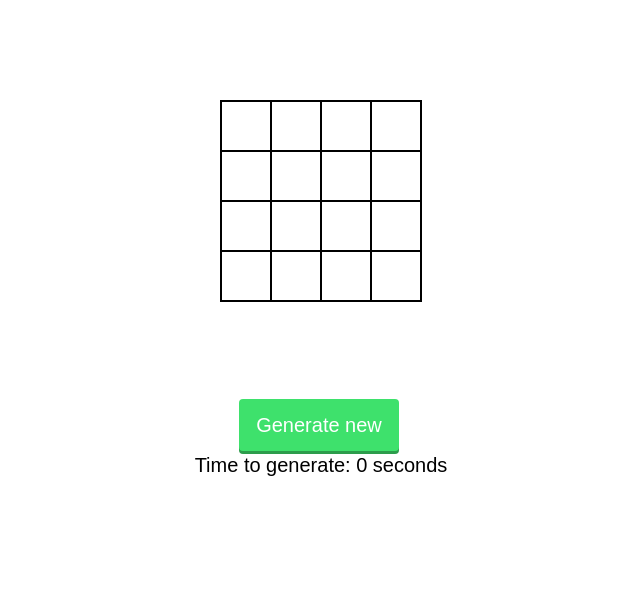
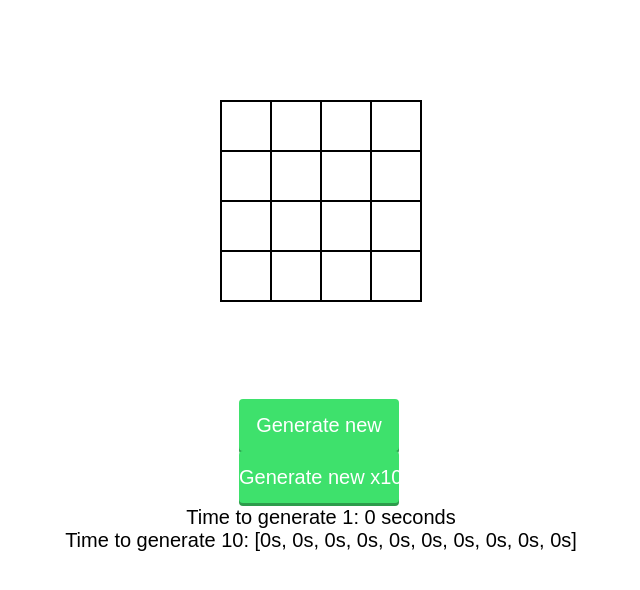
Before and after one commit to LucaKoval/Crossword-Creator, a React (Create React App) app: page / in a window 1280 px wide. Shown: the top 590 px of the page, without its empty margins (319-959 px from the left). Built offline with nearby package versions, Linux system fonts and the light colour scheme.

Commit message:
Added generation of 10 cases simultaneously for testing

```diff
--- a/src/App.js
+++ b/src/App.js
@@ -24,9 +24,14 @@ class App extends Component {
     		data: [],
     		sortedWords: [],
     		frequenciesDenom: 40000,
+
     		worker: undefined,
 				inProgress: false,
 				generationTime: 0,
+
+				manyWorkers: [undefined, undefined, undefined, undefined, undefined, undefined, undefined, undefined, undefined, undefined],
+				manyInProgress: 0,
+				manyTime: [0, 0, 0, 0, 0, 0, 0, 0, 0, 0]
     	};
   	}
 
@@ -75,6 +80,7 @@ class App extends Component {
   			Dictionary: Dictionary,
   		});
 
+			//deletes the thread & returns the time it took to terminate
   		let thisComponent = this;
   		worker.onmessage = function(e) {
 				const endTime = Math.trunc(performance.now());
@@ -91,6 +97,66 @@ class App extends Component {
 					generationTime: totalTime,
 				});
   		}
+  	}
+
+		generateManyData = () => {
+			const startTime = Math.trunc(performance.now());
+			this.setState({ manyProgress: 10 });
+			const clearBoard = this.generateClearBoard()
+			let newWorkers = [undefined, undefined, undefined, undefined, undefined, undefined, undefined, undefined, undefined, undefined];
+
+			//reset all manyWorkers
+			for (let i = 0; i < 10; i++) {
+				let oldWorker = this.state.manyWorkers[i];
+				if (oldWorker !== undefined) {
+					oldWorker.terminate();
+				}
+				this.setState({ manyWorkers: newWorkers });
+			}
+
+
+			for  (let i = 0; i < 10; i++) {
+				let worker = new window.Worker("./generate.js");
+				newWorkers[i] = worker;
+				worker.postMessage({
+					sortedWords: this.state.sortedWords,
+					board: clearBoard,
+					size: this.state.size,
+					TimesUsed: TimesUsed,
+					Frequencies: Frequencies,
+					frequenciesDenom: this.state.frequenciesDenom,
+					Dictionary: Dictionary,
+				});
+
+				//deletes the thread & returns the time it took to terminate
+				let thisComponent = this;
+				worker.onmessage = function(e) {
+					worker.terminate();
+					let tempWorkers = thisComponent.state.manyWorkers.slice(0);
+					tempWorkers[i] = undefined;
+
+					let tempTime = thisComponent.state.manyTime.slice(0);
+					const endTime = Math.trunc(performance.now());
+					tempTime[i] = (endTime-startTime)/1000;;
+					console.log(i);
+
+					thisComponent.setState((prevState) => ({
+						manyInProgress: prevState.manyInProgress - 1,
+						manyWorkers: tempWorkers,
+						manyTime: tempTime,
+					}));
+				}
+			}
+			this.setState({ manyWorkers: newWorkers });
+  	}
+
+		printManyTime = () => {
+			let outputStr = "["
+			for (let i = 0; i < 10; i++){
+				outputStr = outputStr + this.state.manyTime[i] + "s, ";
+			}
+			outputStr = outputStr.slice(0, outputStr.length - 2) + "]";
+			return outputStr;
 		}
 
   	render() {
@@ -117,11 +183,24 @@ class App extends Component {
 							/>
 							<div className={this.state.inProgress?"inactiveShadow":"buttonShadow"} />
 	          </div>
+						<div className="buttonContainer">
+							<input
+								type="Submit"
+								className={(this.state.manyProgress > 0)?"inactiveButton":"button"}
+								value={(this.state.manyProgress > 0)
+									? this.state.manyProgress + " in progress"
+									:"Generate new x10"}
+								onClick={this.generateManyData}
+							/>
+							<div className={(this.state.manyProgress > 0)?"inactiveShadow":"buttonShadow"} />
 	          </div>
 						<p>
-
-							Time to generate: {this.state.generationTime} seconds
+							Time to generate 1: {this.state.generationTime} seconds
 						</p>
+						<p>
+							Time to generate 10: {this.printManyTime()}
+						</p>
+	        </div>
   			</div>
   		);
   	}
```
Lines whose indentation alone changed are shown as unchanged.
